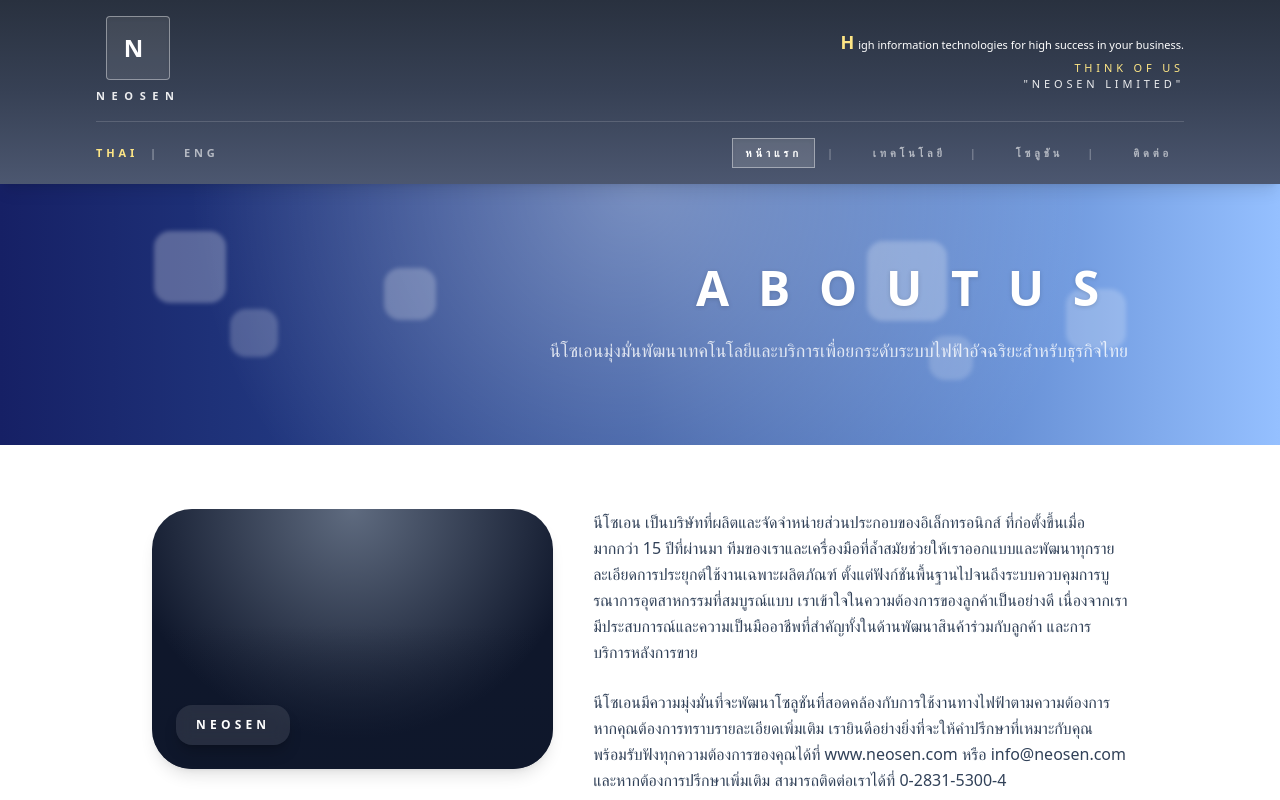
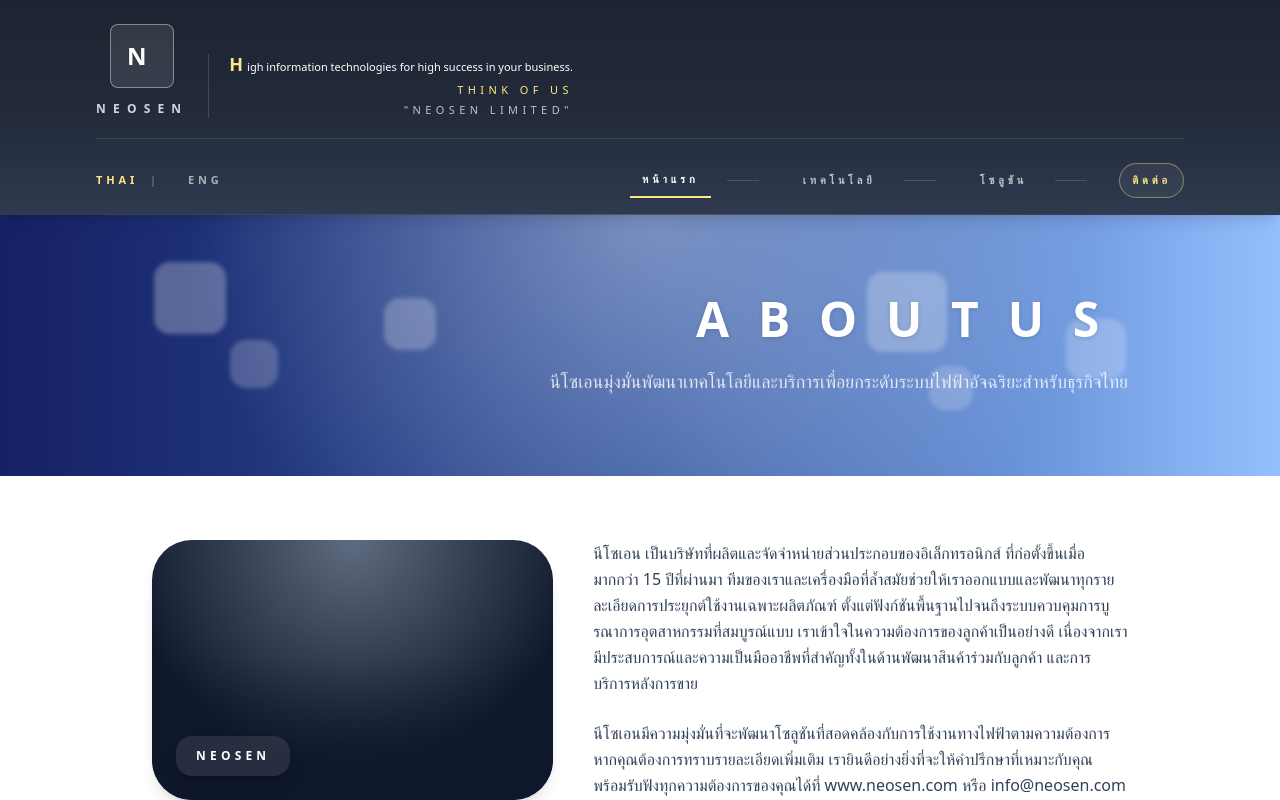
Before and after one commit to DnopPondz/neo, a Next.js app: page / in a window 1280 px wide. Shown: the top 800 px of the page. Built offline with nearby package versions, Linux system fonts and the light colour scheme.

Commit message:
Restyle navbar to match legacy design

```diff
--- a/components/Navbar.js
+++ b/components/Navbar.js
@@ -43,28 +43,27 @@
   ];
 
   return (
-    <header className="sticky top-0 z-50 w-full bg-gradient-to-b from-[#29313f] via-[#374155] to-[#4c5770] text-white shadow-lg">
-      <div className="mx-auto flex w-full max-w-6xl flex-col gap-4 px-4 py-4 sm:px-6 lg:px-8">
-        <div className="flex flex-col gap-4 border-b border-white/15 pb-4 sm:flex-row sm:items-center sm:justify-between">
+    <header className="sticky top-0 z-50 w-full bg-gradient-to-b from-[#1d2330] via-[#222a3a] to-[#2f3a4f] text-white shadow-lg">
+      <div className="mx-auto w-full max-w-6xl px-4 pb-4 pt-6 sm:px-6 lg:px-8">
+        <div className="flex flex-col gap-6">
+          <div className="flex flex-col gap-4 border-b border-white/10 pb-5 sm:flex-row sm:items-end sm:justify-between">
             <Link
               href="/"
-            className="flex items-center gap-4"
+              className="flex items-end gap-5"
               aria-label={`${translations.brand.name} home`}
             >
-            <div className="flex items-center gap-3">
-              <div className="flex flex-col items-center">
-                <div className="flex h-16 w-16 items-center justify-center rounded border border-white/40 bg-white/10 text-2xl font-bold tracking-[0.4em] text-white shadow-inner">
+              <div className="flex flex-col items-center gap-3 text-center">
+                <div className="flex h-16 w-16 items-center justify-center rounded-lg border border-white/40 bg-white/10 text-2xl font-bold tracking-[0.45em] text-white shadow-inner">
                   N
                 </div>
-                <span className="mt-2 text-[11px] font-semibold uppercase tracking-[0.6em] text-white/90">
+                <span className="text-[12px] font-semibold uppercase tracking-[0.6em] text-white/80">
                   {translations.brand.name}
                 </span>
               </div>
-            </div>
-          </Link>
-          <div className="flex flex-col items-end text-right text-[11px] leading-4 text-white/80 sm:max-w-xl">
+              <div className="hidden h-16 w-px bg-white/15 sm:block" aria-hidden="true" />
+              <div className="flex flex-col gap-1 text-[11px] leading-4 text-white/80">
                 {strapline ? (
-              <p className="flex flex-wrap items-baseline justify-end gap-1 font-medium text-white">
+                  <p className="flex flex-wrap items-baseline gap-1 text-right font-medium text-white">
                     {highlightLetter && (
                       <span className="text-lg font-semibold text-amber-200">{highlightLetter}</span>
                     )}
@@ -72,17 +71,20 @@
                   </p>
                 ) : null}
                 {legacyHeader.emphasis ? (
-              <p className="mt-1 tracking-[0.35em] text-amber-200">
+                  <p className="text-right tracking-[0.4em] text-amber-200">
                     {legacyHeader.emphasis}
                   </p>
                 ) : null}
                 {legacyHeader.company ? (
-              <p className="tracking-[0.35em] text-white/90">{legacyHeader.company}</p>
+                  <p className="text-right tracking-[0.4em] text-white/70">
+                    {legacyHeader.company}
+                  </p>
                 ) : null}
               </div>
+            </Link>
           </div>
-        <div className="flex flex-col gap-3 sm:flex-row sm:items-center sm:justify-between">
-          <div className="flex items-center justify-center gap-3 text-[11px] font-semibold tracking-[0.35em]">
+          <div className="flex flex-col gap-4 sm:flex-row sm:items-center sm:justify-between">
+            <div className="flex items-center gap-4 text-[11px] font-semibold tracking-[0.35em] text-white/60">
               {languages.map((item, index) => (
                 <div key={item.code} className="flex items-center">
                   <button
@@ -91,40 +93,43 @@
                     className={`transition-colors ${
                       language === item.code
                         ? "text-amber-200"
-                      : "text-white/60 hover:text-white"
+                        : "hover:text-white"
                     }`}
                     aria-pressed={language === item.code}
                   >
                     {item.label}
                   </button>
                   {index < languages.length - 1 ? (
-                  <span aria-hidden="true" className="mx-3 text-white/40">
+                    <span aria-hidden="true" className="mx-3 text-white/30">
                       |
                     </span>
                   ) : null}
                 </div>
               ))}
             </div>
-          <nav className="flex flex-wrap items-center justify-center gap-3 text-[11px] font-semibold uppercase tracking-[0.35em]">
+            <nav className="flex flex-1 flex-wrap items-center justify-end gap-4 text-[11px] font-semibold uppercase tracking-[0.35em] text-white/70">
               {menuItems.map((item, index) => {
                 const isActive = activeKey === item.key;
+                const isAction = item.key === "contact";
                 return (
                   <div key={item.key} className="flex items-center">
                     <Link
                       href={item.href}
                       aria-current={isActive ? "page" : undefined}
-                    className={`px-3 py-1.5 transition-colors ${
-                      isActive
-                        ? "border border-white/40 bg-white/15 text-white shadow-inner"
-                        : "text-white/60 hover:text-white"
+                      className={`px-3 py-2 transition-all duration-200 ${
+                        isAction
+                          ? isActive
+                            ? "rounded-full bg-gradient-to-r from-amber-300 via-amber-200 to-amber-300 text-slate-900 shadow-lg shadow-amber-500/30"
+                            : "rounded-full border border-amber-200/40 bg-white/5 text-amber-200 hover:border-amber-200 hover:bg-amber-200 hover:text-slate-900"
+                          : isActive
+                          ? "border-b-2 border-amber-200 text-white"
+                          : "hover:text-white"
                       }`}
                     >
                       {translations.nav[item.key]}
                     </Link>
                     {index < menuItems.length - 1 ? (
-                    <span aria-hidden="true" className="mx-3 text-white/30">
-                      |
-                    </span>
+                      <span aria-hidden="true" className="mx-4 hidden h-px w-8 bg-white/15 sm:block" />
                     ) : null}
                   </div>
                 );
@@ -132,6 +137,8 @@
             </nav>
           </div>
         </div>
+      </div>
+      <div className="h-px w-full bg-gradient-to-r from-transparent via-white/15 to-transparent" aria-hidden="true" />
     </header>
   );
 }
```
Lines whose indentation alone changed are shown as unchanged.
